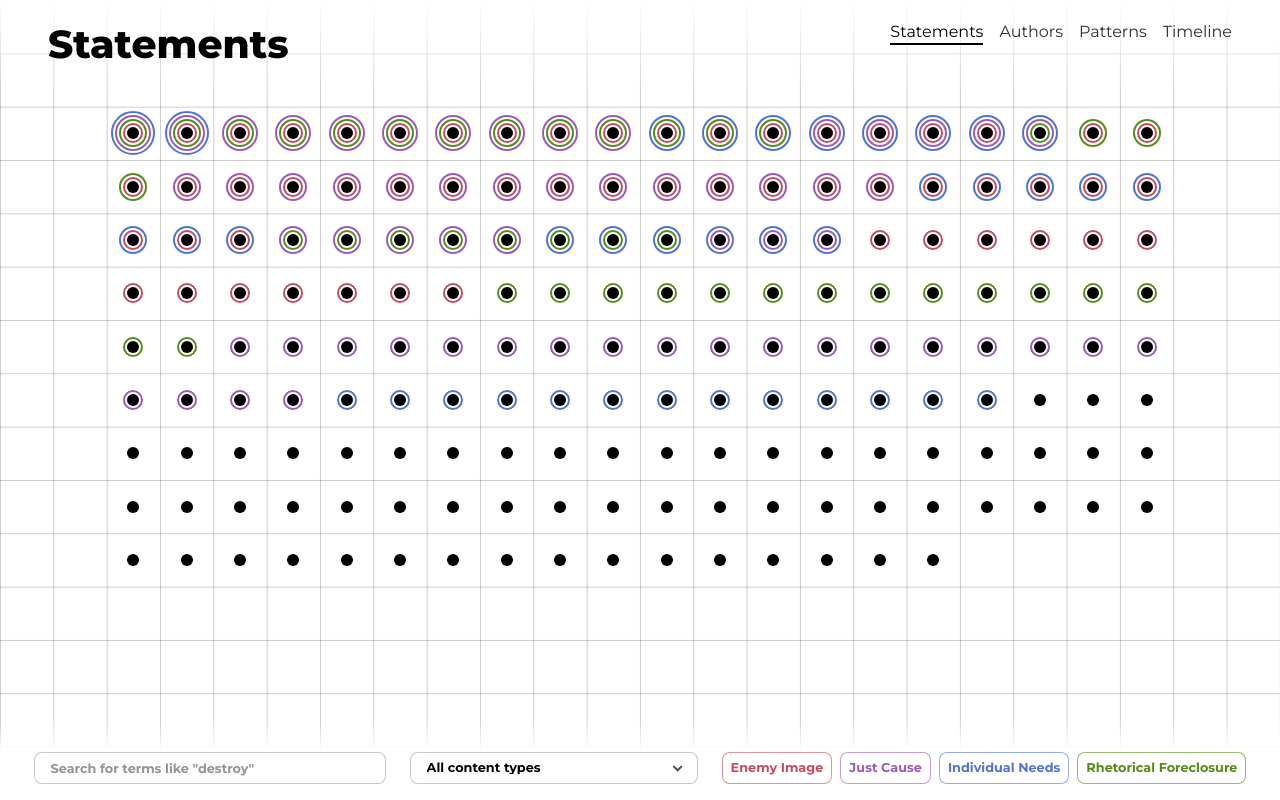
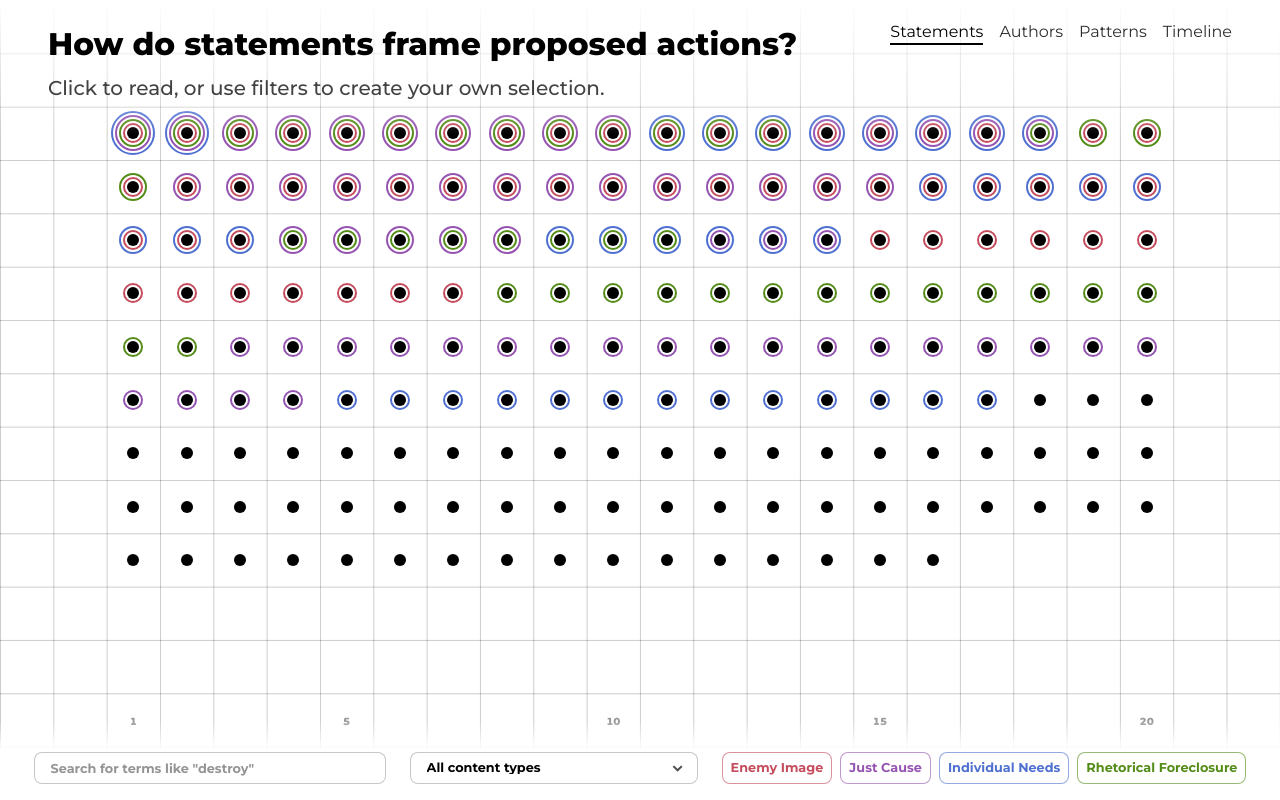
Before and after one commit to eligi9/intend, a Vue app: page / in a window 1280 px wide. Both pictures are taken after a click on the button "Explore Statements". Built offline with nearby package versions, Linux system fonts and the light colour scheme.

Commit message:
feat(explore): refine labels and pattern controls

```diff
--- a/src/components/author/AuthorPortrait.vue
+++ b/src/components/author/AuthorPortrait.vue
@@ -19,15 +19,21 @@ const props = withDefaults(
     showTooltip?: boolean
     showRings?: boolean
     size?: number
+    variant?: 'default' | 'detail'
   }>(),
   {
     showTooltip: true,
     showRings: true,
     size: 148,
+    variant: 'default',
   },
 )
 
-const ringStroke = 2
+const ringStrokeByVariant = {
+  default: 2,
+  detail: 4,
+} as const
+const ringStroke = computed(() => ringStrokeByVariant[props.variant])
 const ringGap = 2
 const maxRingCount = strategyDisplayOrder.length
 const rings = computed(() => {
@@ -42,7 +48,7 @@ const rings = computed(() => {
     }))
 })
 const totalRingSpace = computed(
-  () => props.showRings ? maxRingCount * (ringStroke + ringGap) : 0,
+  () => props.showRings ? maxRingCount * (ringStroke.value + ringGap) : 0,
 )
 const imageSize = computed(() => Math.max(32, props.size - totalRingSpace.value * 2))
 
--- a/src/components/common/DetailView.vue
+++ b/src/components/common/DetailView.vue
@@ -149,6 +149,7 @@ function closeImageCredits() {
               :author="author"
               :size="148"
               :show-tooltip="false"
+              variant="detail"
             />
             <div v-else class="detail__author-fallback" aria-hidden="true">
               ?
--- /dev/null
+++ b/src/components/common/GridColumnLabels.vue
@@ -0,0 +1,36 @@
+<script setup lang="ts">
+import { computed } from 'vue'
+
+const props = defineProps<{
+  columns: number
+  cellSizePx?: number
+  labels: readonly number[]
+  offsetCells?: number
+  paddingInlineCells: number
+}>()
+
+const positionedLabels = computed(() =>
+  props.labels.map((value) => ({
+    value,
+    x: props.cellSizePx === undefined
+      ? `${((props.paddingInlineCells + (props.offsetCells ?? 0) + value - 0.5) / props.columns) * 100}%`
+      : `${(props.paddingInlineCells + (props.offsetCells ?? 0) + value - 0.5) * props.cellSizePx}px`,
+  })),
+)
+</script>
+
+<template>
+  <div class="grid-column-labels" aria-hidden="true">
+    <span
+      v-for="label in positionedLabels"
+      :key="label.value"
+      :style="{ '--grid-column-label-x': label.x }"
+    >
+      {{ label.value }}
+    </span>
+  </div>
+</template>
+
+<style scoped>
+@import '../../css/components/common/GridColumnLabels.css';
+</style>
--- /dev/null
+++ b/src/css/components/common/GridColumnLabels.css
@@ -0,0 +1,19 @@
+.grid-column-labels {
+  position: absolute;
+  z-index: 1;
+  inset: 0;
+  pointer-events: none;
+}
+
+.grid-column-labels span {
+  position: absolute;
+  bottom: calc(var(--space-8) + var(--space-1));
+  left: var(--grid-column-label-x);
+  color: var(--color-grid-legend);
+  font-size: var(--font-size--1);
+  font-weight: var(--font-weight-extra-bold);
+  font-variant-numeric: tabular-nums;
+  line-height: var(--line-height--1);
+  white-space: nowrap;
+  transform: translateX(-50%);
+}
--- a/src/css/components/explore/ExploreHeader.css
+++ b/src/css/components/explore/ExploreHeader.css
@@ -17,6 +17,7 @@
 }
 
 .explore-header__headline :deep(.view-headline__title) {
+  font-size: var(--font-size-4);
   overflow: visible;
   text-overflow: clip;
   white-space: normal;
--- a/src/sketches/strategyBeeswarmSketch.ts
+++ b/src/sketches/strategyBeeswarmSketch.ts
@@ -42,6 +42,14 @@ interface BeeswarmBand {
   maxY: number
   minY: number
   y: number
+}
+
+interface BandToggleButton {
+  band: BeeswarmBand
+  maxX: number
+  maxY: number
+  minX: number
+  minY: number
 }
 
 const DOT_RADIUS = 5
@@ -95,9 +103,9 @@ export function createStrategyBeeswarmSketch(
       tickSimulation(simulation, nodes, p.width)
 
       const hoveredPoint = checkHover(p, nodes)
-      const hoveredBand = hoveredPoint ? null : checkBandHover(p, bands)
+      const hoveredToggle = checkBandToggleHover(p, createBandToggleButtons(p, bands))
 
-      p.cursor(hoveredPoint || hoveredBand ? p.HAND : p.ARROW)
+      p.cursor(hoveredPoint || hoveredToggle ? p.HAND : p.ARROW)
       state.setHoveredStatement(createHoverPayload(hoveredPoint, p, colors, pointColors))
 
       p.clear()
@@ -108,6 +116,7 @@ export function createStrategyBeeswarmSketch(
         colors,
         pointColors,
         expandedBandId,
+        hoveredToggle?.band.id ?? null,
         fontFamily,
       )
       nodes.forEach((node) =>
@@ -131,10 +140,10 @@ export function createStrategyBeeswarmSketch(
       }
 
       const bands = createBeeswarmBands(getSwarmTop(), getSwarmBottom(p), expandedBandId)
-      const pressedBand = checkBandHover(p, bands)
-      if (!pressedBand) return
+      const pressedToggle = checkBandToggleHover(p, createBandToggleButtons(p, bands))
+      if (!pressedToggle) return
 
-      expandedBandId = expandedBandId === pressedBand.id ? null : pressedBand.id
+      expandedBandId = expandedBandId === pressedToggle.band.id ? null : pressedToggle.band.id
       layoutKey = ''
     }
 
@@ -227,19 +236,21 @@ function drawBands(
   colors: CanvasBaseColors,
   pointColors: Partial<Record<PatternLabelKey, RgbColor>>,
   expandedBandId: PatternLabelKey | null,
+  hoveredBandId: PatternLabelKey | null,
   fontFamily: string,
 ) {
   const labelInset = readCssLengthTokenInPixels('--space-1')
 
   p.textFont(fontFamily)
   p.textAlign(p.RIGHT, p.TOP)
-  p.textSize(readCssLengthTokenInPixels('--font-size-0'))
+  p.textSize(readCssLengthTokenInPixels('--font-size-1'))
   p.textStyle(p.BOLD)
 
   bands.forEach((band) => {
     const selected = selectedLabels.length === 0 || selectedLabels.includes(band.id)
     const subdued = expandedBandId !== null && band.id !== expandedBandId
     const expanded = band.id === expandedBandId
+    const toggleHovered = band.id === hoveredBandId
     const color = getPointColor(band.id, colors, pointColors)
     const alpha = subdued ? 7 : selected ? 26 : 12
     const strokeAlpha = subdued ? 14 : selected ? 58 : 24
@@ -266,17 +277,17 @@ function drawBands(
         }
 
         p.noStroke()
-        p.fill(color[0], color[1], color[2], 170)
-        p.text(intentLabelNames[label], p.width - labelInset, rowTop + labelInset)
+        p.fill(color[0], color[1], color[2], 220)
+        p.textAlign(p.RIGHT, p.BOTTOM)
+        p.text(
+          intentLabelNames[label],
+          p.width - labelInset,
+          rowTop + rowHeight - labelInset,
+        )
       })
     }
 
-    if (!expanded) {
-      p.noStroke()
-      p.fill(color[0], color[1], color[2], subdued ? 60 : selected ? 180 : 92)
-      p.textAlign(p.RIGHT, p.TOP)
-      p.text(`${band.label} ▸`, p.width - labelInset, band.minY + labelInset)
-    }
+    drawBandToggleButton(p, band, color, expanded, toggleHovered, subdued, selected, labelInset)
     p.textAlign(p.RIGHT, p.TOP)
   })
 
@@ -321,9 +332,75 @@ function checkHover(p: p5, nodes: BeeswarmNode[]) {
   return nodes.find((node) => p.dist(p.mouseX, p.mouseY, node.x, node.y) <= HOVERED_DOT_RADIUS + 3.5) ?? null
 }
 
-function checkBandHover(p: p5, bands: BeeswarmBand[]) {
-  if (p.mouseX < 0 || p.mouseX > p.width) return null
-  return bands.find((band) => p.mouseY >= band.minY && p.mouseY <= band.maxY) ?? null
+function createBandToggleButtons(p: p5, bands: BeeswarmBand[]) {
+  return bands.map((band) => createBandToggleButton(p, band))
+}
+
+function createBandToggleButton(p: p5, band: BeeswarmBand): BandToggleButton {
+  const inset = readCssLengthTokenInPixels('--space-1')
+  const size = readCssLengthTokenInPixels('--space-4')
+  const minX = p.width - inset - size
+  const minY = band.minY + inset
+
+  return {
+    band,
+    maxX: minX + size,
+    maxY: minY + size,
+    minX,
+    minY,
+  }
+}
+
+function checkBandToggleHover(p: p5, buttons: BandToggleButton[]) {
+  return buttons.find((button) =>
+    p.mouseX >= button.minX &&
+    p.mouseX <= button.maxX &&
+    p.mouseY >= button.minY &&
+    p.mouseY <= button.maxY,
+  ) ?? null
+}
+
+function drawBandToggleButton(
+  p: p5,
+  band: BeeswarmBand,
+  color: RgbColor,
+  expanded: boolean,
+  hovered: boolean,
+  subdued: boolean,
+  selected: boolean,
+  labelInset: number,
+) {
+  p.push()
+  const button = createBandToggleButton(p, band)
+  const active = expanded || hovered
+  const radius = readCssLengthTokenInPixels('--space-1')
+  const centerX = (button.minX + button.maxX) / 2
+  const centerY = (button.minY + button.maxY) / 2
+
+  p.stroke(color[0], color[1], color[2], active ? 255 : 153)
+  p.strokeWeight(1)
+  p.fill(active ? color[0] : 255, active ? color[1] : 255, active ? color[2] : 255)
+  p.rect(
+    button.minX,
+    button.minY,
+    button.maxX - button.minX,
+    button.maxY - button.minY,
+    radius,
+  )
+
+  p.noStroke()
+  p.fill(active ? 255 : color[0], active ? 255 : color[1], active ? 255 : color[2])
+  p.textAlign(p.CENTER, p.CENTER)
+  p.textSize(readCssLengthTokenInPixels('--font-size-0'))
+  p.textStyle(p.BOLD)
+  p.text(expanded ? '▼' : '▶', centerX, centerY)
+  p.pop()
+
+  if (!expanded) {
+    p.fill(color[0], color[1], color[2], subdued ? 60 : selected ? 180 : 92)
+    p.textAlign(p.RIGHT, p.BOTTOM)
+    p.text(band.label, p.width - labelInset, band.maxY - labelInset)
+  }
 }
 
 function createLayoutKey(
--- a/src/styles/tokens.css
+++ b/src/styles/tokens.css
@@ -141,7 +141,7 @@
 
   /* Figma source: Just Cause */
   /* --intent-color-just-cause: #d772ff; */
-  --intent-color-just-cause: #9C5AB8;
+  --intent-color-just-cause: #9554B1;
 
   /* Figma source: Enemy Image */
   /* --intent-color-enemy-image: #ff657c; */
@@ -149,7 +149,7 @@
 
   /* Figma source: Individuals Needs */
   /* --intent-color-individual-needs: #658cff; */
-  --intent-color-individual-needs: #5173D4;
+  --intent-color-individual-needs: #4F70D1;
 
   /* Figma source: Rhetroical Foreclosure */
   /* --intent-color-rhetorical-foreclosure: #93ba79; */
--- a/src/views/explore/PatternsView.vue
+++ b/src/views/explore/PatternsView.vue
@@ -85,8 +85,8 @@ function closeDetail() {
     <ExploreHeader
       :active-section="activeSection"
       :sections="sections"
-      subline="Select a pattern to read its description, or select a subpattern to inspect its coded statements."
-      title="How are the Patterns distributed?"
+      subline="Explore pattern hierarchy and frequency. Hover for explanation, click for coded statements."
+      title="How are patterns organized?"
       @select="emit('section-select', $event)"
     />
 
--- a/src/views/explore/StatementView.vue
+++ b/src/views/explore/StatementView.vue
@@ -2,6 +2,7 @@
 import { computed, ref } from 'vue'
 import { storeToRefs } from 'pinia'
 import DetailView from '../../components/common/DetailView.vue'
+import GridColumnLabels from '../../components/common/GridColumnLabels.vue'
 import SelectionView from '../../components/common/SelectionView.vue'
 import StrategyButton from '../../components/common/StrategyButton.vue'
 import ViewGrid from '../../components/common/ViewGrid.vue'
@@ -90,8 +91,15 @@ function closeActiveDetail() {
     <ExploreHeader
       :active-section="activeSection"
       :sections="sections"
-      title="Statements"
+      subline="Click to read, or use filters to create your own selection."
+      title="How do statements frame proposed actions?"
       @select="emit('section-select', $event)"
+    />
+
+    <GridColumnLabels
+      :columns="24"
+      :labels="[1, 5, 10, 15, 20]"
+      :padding-inline-cells="2"
     />
 
     <ViewGrid
```
Also changed, not shown: src/views/explore/AuthorView.vue (+22 -2 lines).
